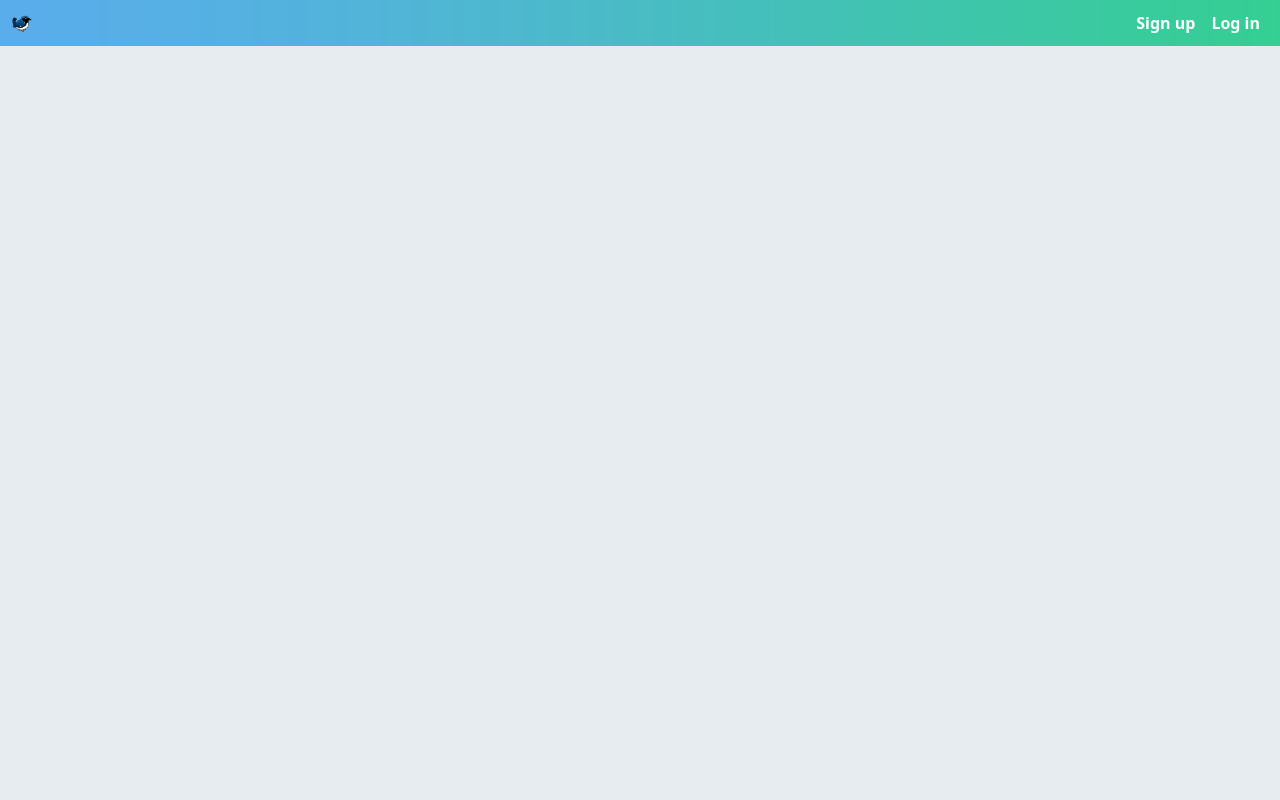
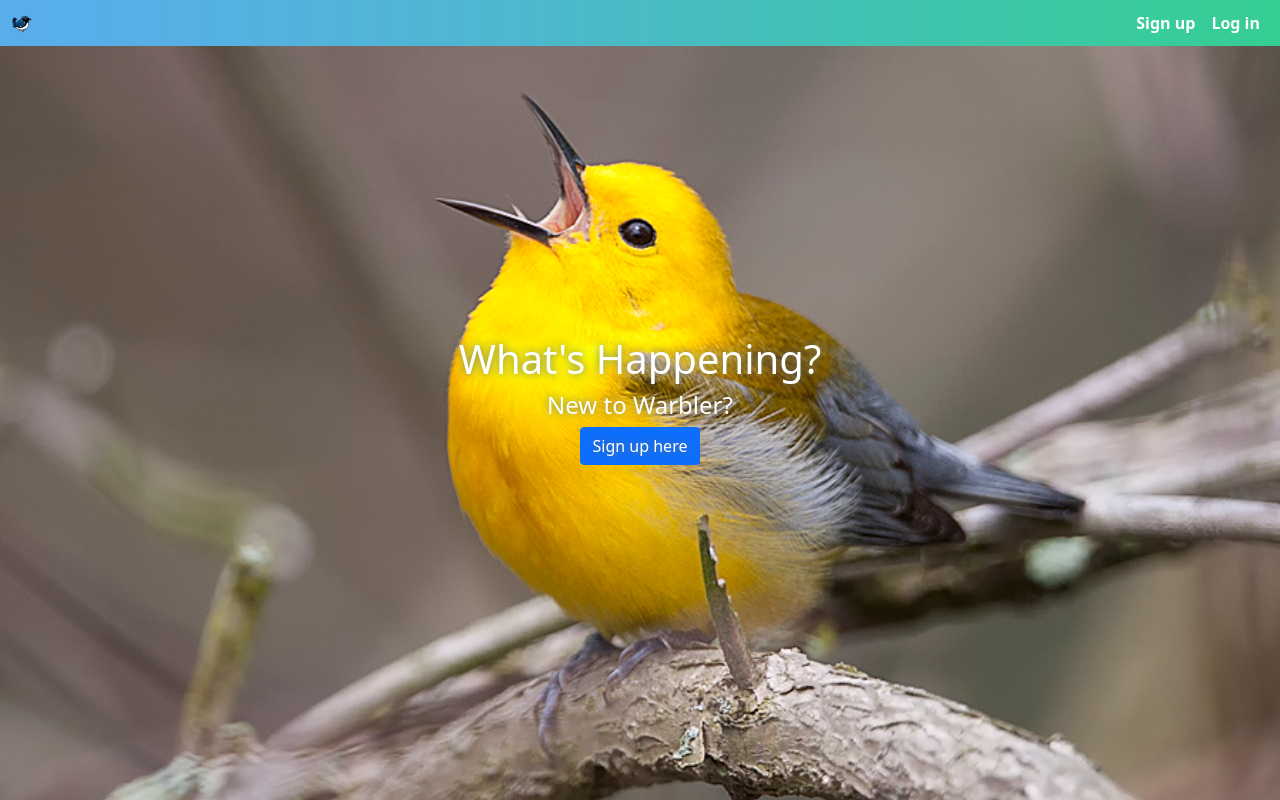
Before and after one commit to AntonBog1/warbler, a React app in the folder warbler-client/: page / in a window 1280 px wide. Built offline with nearby package versions, Linux system fonts and the light colour scheme.

Commit message:
Adding & styling the Homepage
Created Main container.
Created Homepage component.
Styled the Homepage.

```diff
--- /dev/null
+++ b/warbler-client/src/components/Homepage.js
@@ -0,0 +1,14 @@
+import React from "react";
+import { Link } from "react-router-dom";
+
+const Homepage = () => (
+    <div className="home-hero">
+        <h1>What's Happening?</h1>
+        <h4>New to Warbler?</h4>
+        <Link to="/signup" className="btn btn-primary">
+            Sign up here
+        </Link>
+    </div>
+);
+
+export default Homepage;
--- a/warbler-client/src/containers/App.js
+++ b/warbler-client/src/containers/App.js
@@ -2,7 +2,7 @@ import { Provider } from "react-redux";
 import { configureStore } from "../store";
 import { BrowserRouter as Router } from "react-router-dom";
 import Navbar from "./Navbar";
-
+import Main from "./Main";
 
 const store = configureStore();
 
@@ -11,6 +11,7 @@ const App = () => (
     <Router>
       <div className="onboarding">
         <Navbar />
+        <Main />
       </div>
     </Router>
   </Provider>
--- /dev/null
+++ b/warbler-client/src/containers/Main.js
@@ -0,0 +1,22 @@
+import React from "react"; // Stateless functional component so we dont need to destructure component.
+import { Switch, Route, withRouter, Redirect } from "react-router-dom"; // Helps us pass props down
+import { connect } from "react-redux";
+import Homepage from "../components/Homepage";
+
+const Main = props => {
+    return (
+        <div className="container">
+            <Switch>
+                <Route exact path="/" render={props => <Homepage {...props} />} />
+            </Switch>
+        </div>
+    );
+};
+
+function mapStateToProps(state) {
+    return { //Keys here will be placed onto props
+        currentUser: state.currentUser
+    };
+};
+
+export default withRouter(connect(mapStateToProps, null)(Main)); //Allows us to get the props from the router to the Homepage component. Also allows the use of the history object.
--- a/warbler-client/src/index.css
+++ b/warbler-client/src/index.css
@@ -36,3 +36,23 @@ ul.nav.navbar-nav li {
   background-image: url("./images/nav-bg.png");
   background-size: 100% 100%;
 }
+
+.home-hero {
+  width: 100vw;
+  height: 100vh;
+  position: absolute;
+  top: 0;
+  left: 0;
+  display: flex;
+  flex-direction: column;
+  align-items: center;
+  justify-content: center;
+  z-index: -1; /* Lets the Navbar post on top of it */
+  background-image: url("./images/signed-out-home.jpg");
+  text-align: center;
+  padding: 1rem;
+  background-position: center center;
+  background-size: cover;
+  color: #fff;
+  text-shadow: 0 0 8px #66757f;
+}
```
